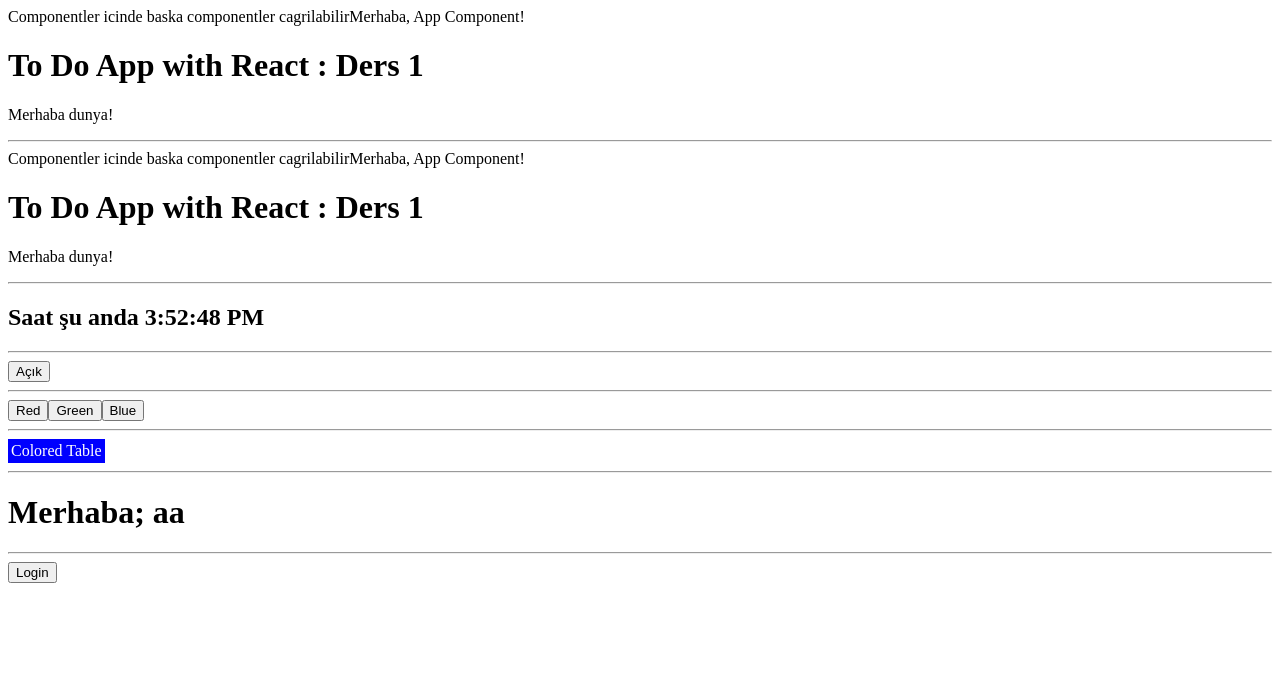
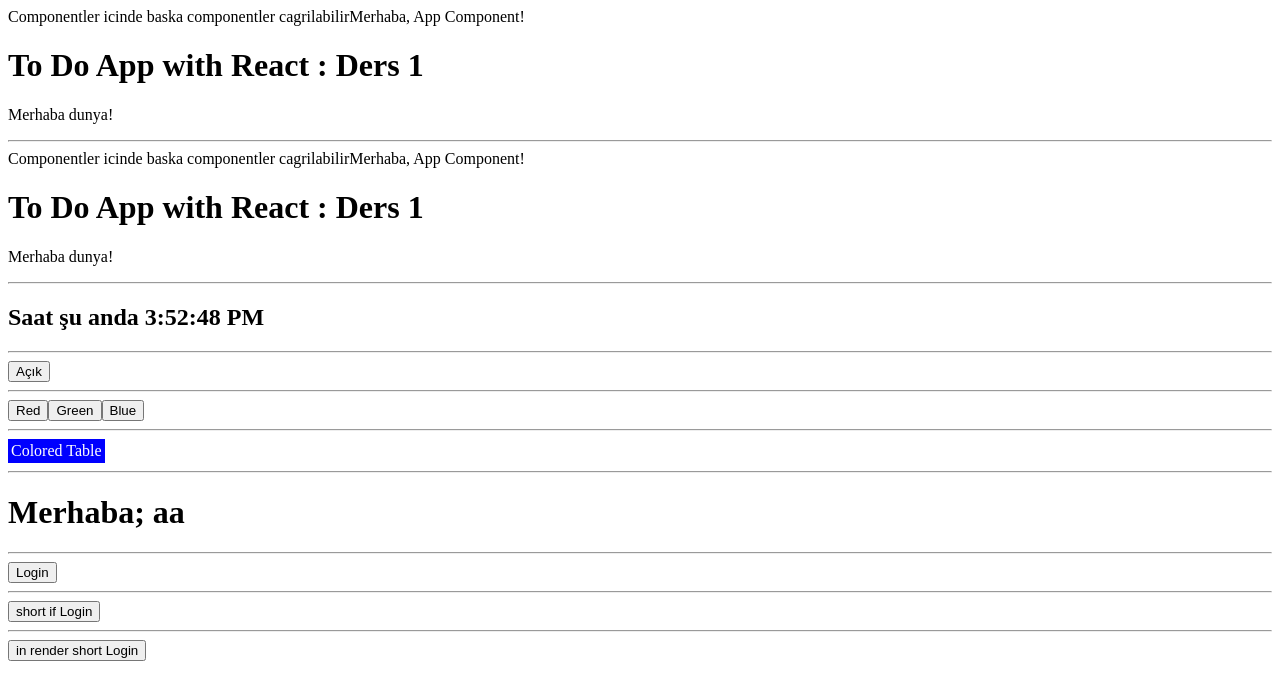
Before and after one commit to mehmetsoylucom/react-todo-tutorial, a React (Create React App) app: page / in a window 1280 px wide. Shown: the top 700 px of the page. Built offline with nearby package versions, Linux system fonts and the light colour scheme.

Commit message:
short if kullanimi

```diff
--- a/src/RenderConditionClass.js
+++ b/src/RenderConditionClass.js
@@ -35,6 +35,7 @@ class RenderConditionClass extends React.Component {
         // let ile tanimlandigi blok disinda o degisken kullanilamaz.
         // buna block scope denir, if, while gibi blocklardir.
         let button = null;
+        let button2 = null;
 
         // Render oncesi belirli bir kisim icin if kullanilip o kisim olusturuluyor
         if (!isLoggedIn) {
@@ -43,9 +44,23 @@ class RenderConditionClass extends React.Component {
             button = <button onClick={this.handleLogoutClick}>Logout</button>
         }
 
+        // short if kullanimi
+        button2 = !isLoggedIn ? <button onClick={this.handleLoginClick}>short if Login</button> :
+            <button onClick={this.handleLogoutClick}>short if Logout</button>;
+
         return (
             <div>
                 {button}
+                <hr/>
+                {button2}
+                <hr/>
+                {// render icinde short if kullanimi
+                    isLoggedIn ? (
+                        <button onClick={this.handleLogoutClick}>in render short Logout</button>
+                    ) : (
+                        <button onClick={this.handleLoginClick}>in render short Login</button>
+                    )
+                }
             </div>
         );
     }
```
